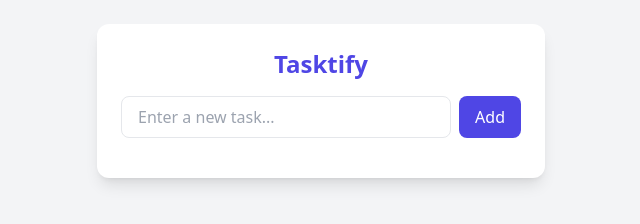
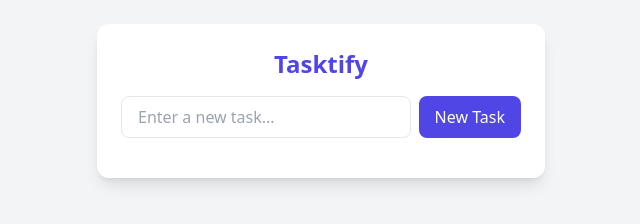
Before and after one commit to mikhaildewey/Tasktify, a plain HTML site: page index.html in a window 1280 px wide. Shown: the whole page, without its empty margins (319-959 px from the left). Drawn offline with nearby package versions, Linux system fonts and the light colour scheme; no server answers.

Commit message:
Update index.html

```diff
--- a/index.html
+++ b/index.html
@@ -23,7 +23,7 @@
       <button
         type="submit"
         class="bg-indigo-600 text-white px-4 py-2 rounded-lg hover:bg-indigo-700 transition">
-        Add
+        New Task
       </button>
     </form>
 
```
